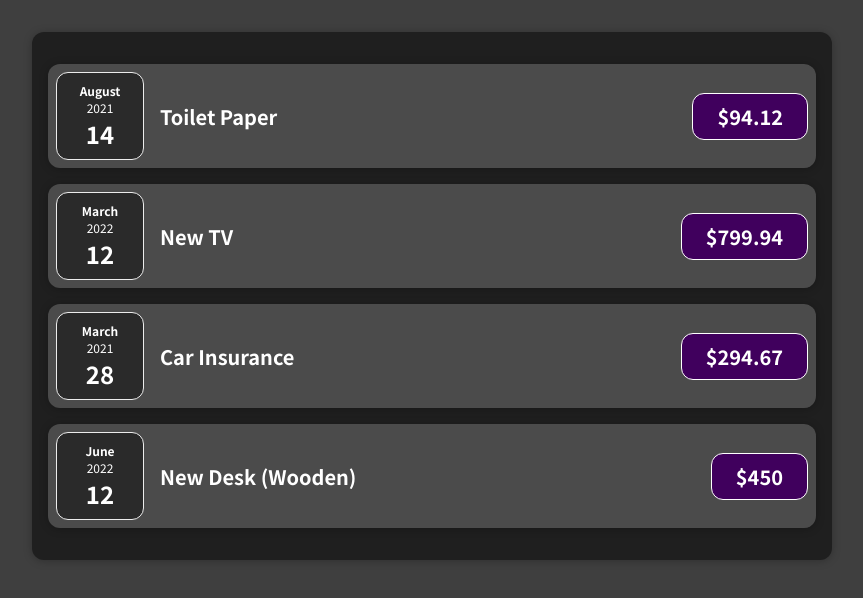
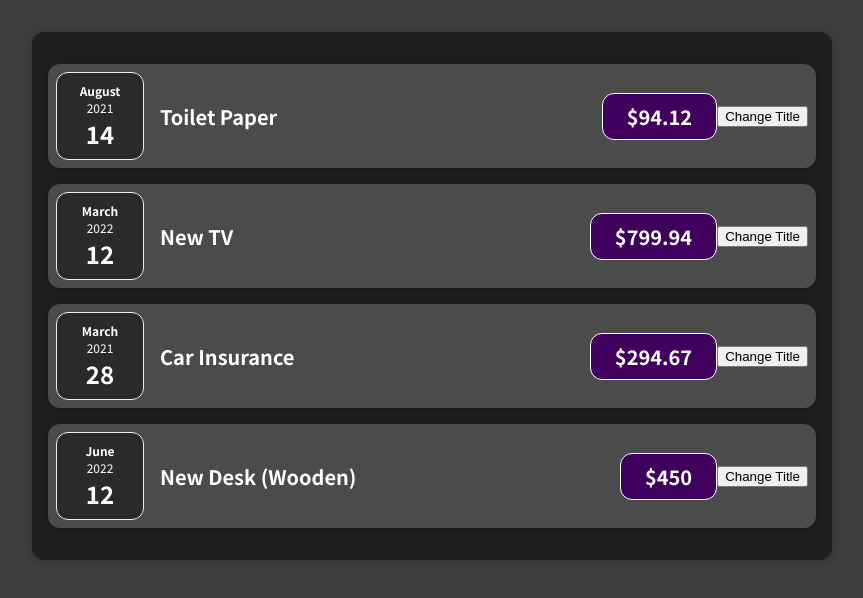
Before and after one commit to sheekap/expence_tracker, a React (Create React App) app: page / in a window 1280 px wide. Shown: the top 598 px of the page, without its empty margins (208-1071 px from the left). Built offline with nearby package versions, Linux system fonts and the light colour scheme.

Commit message:
temporary change title button to demonstrate how state works

```diff
--- a/src/components/Expenses/ExpenseItem.js
+++ b/src/components/Expenses/ExpenseItem.js
@@ -1,15 +1,23 @@
+import { useState } from 'react';
 import ExpenseDate from './ExpenseDate';
 import Card from '../UI/Card';
 import './ExpenseItem.css';
 
 const ExpenseItem = (props) => {
+  const [title, setTitle] = useState(props.title);
+
+  const clickHandler = () => {
+    setTitle('Updated!')
+  }
+
   return (
     <Card className='expense-item'>
       <ExpenseDate date={props.date} />
       <div className='expense-item__description'>
-        <h2>{props.title}</h2>
+        <h2>{title}</h2>
         <div className='expense-item__price'>${props.amount}</div>
       </div>
+      <button onClick={clickHandler}>Change Title</button>
     </Card>
   );
 }
```
Also changed, not shown: 1 other file (tests, documents, lock files or other folders).
